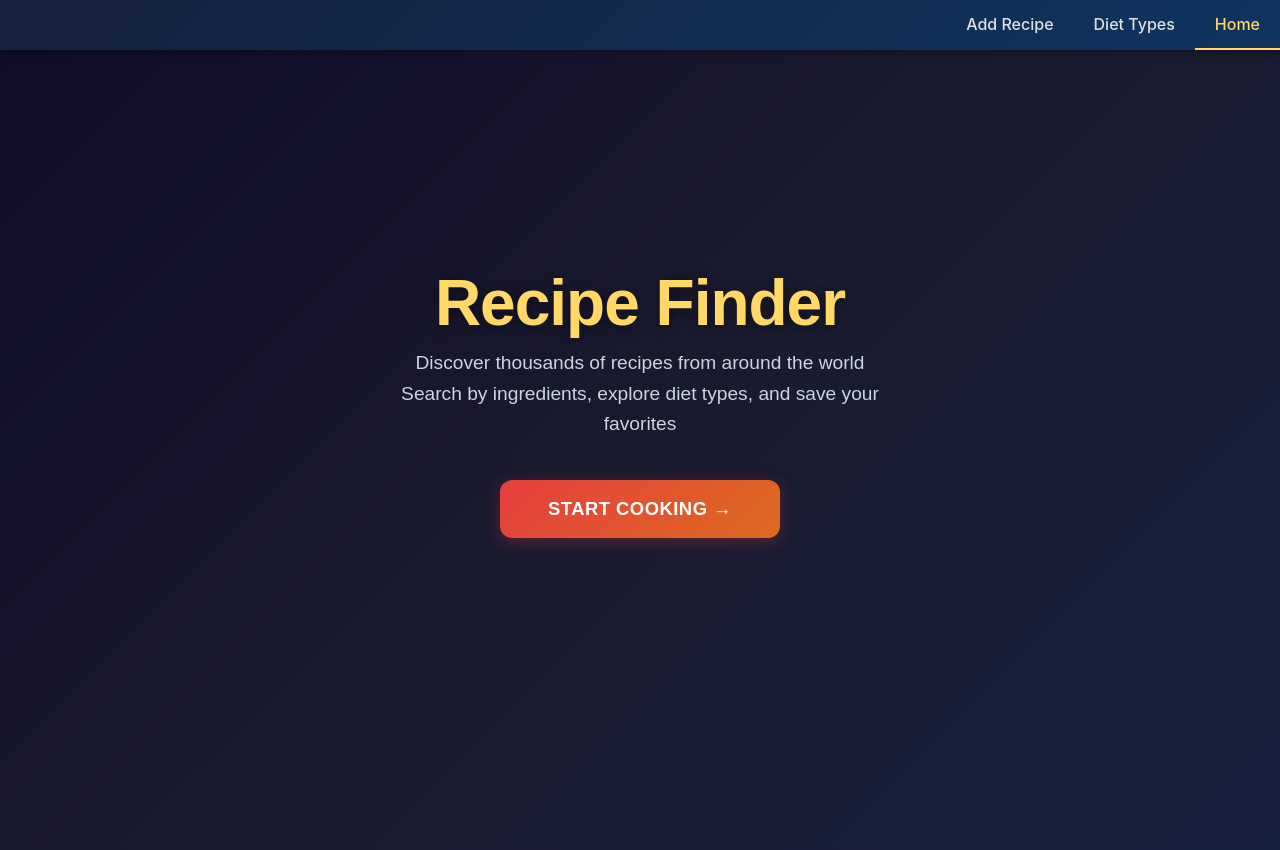
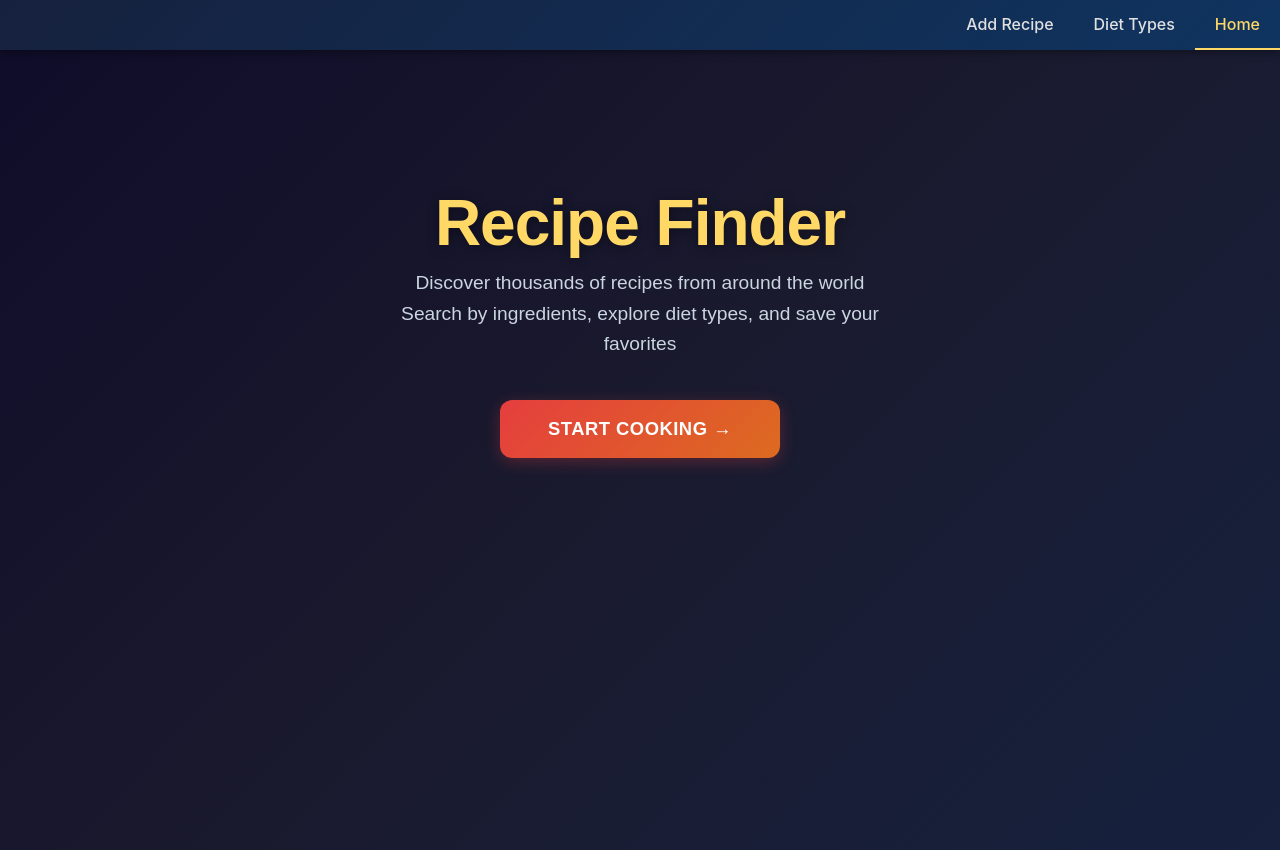
Before and after one commit to nelgoez/food-app, a React (Create React App) app in the folder client/: page / in a window 1280 px wide. Built offline with nearby package versions, Linux system fonts and the light colour scheme; no server answers.

Commit message:
Reduce hero height so search appears closer to button

```diff
--- a/client/src/components/Home/Home.css
+++ b/client/src/components/Home/Home.css
@@ -3,12 +3,12 @@
 }
 
 .home-hero {
-  min-height: 80vh;
+  min-height: 60vh;
   display: flex;
   flex-direction: column;
   align-items: center;
   justify-content: center;
-  padding: 2rem;
+  padding: 2rem 2rem 0;
 }
 
 .hero-content {
```
